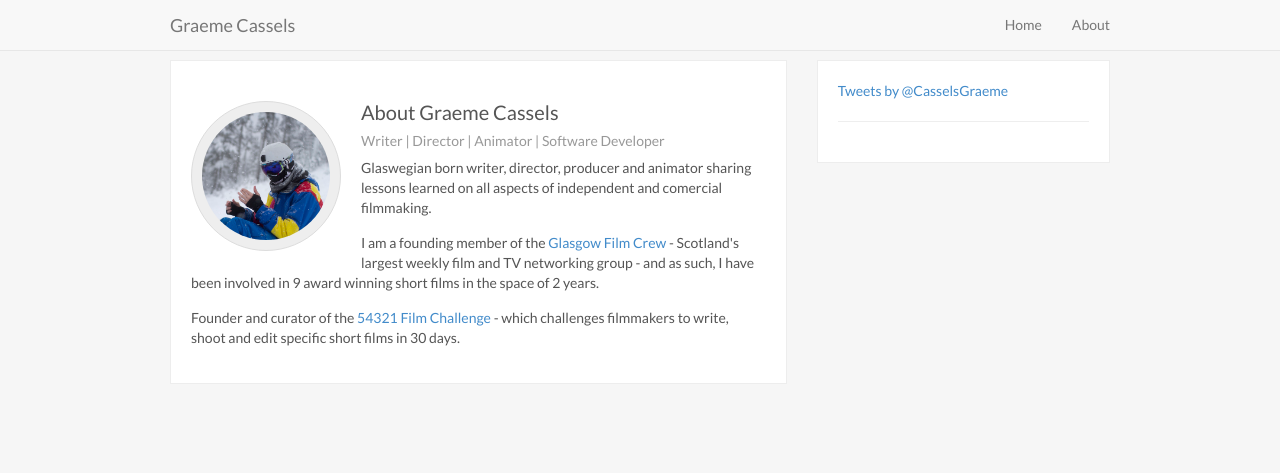
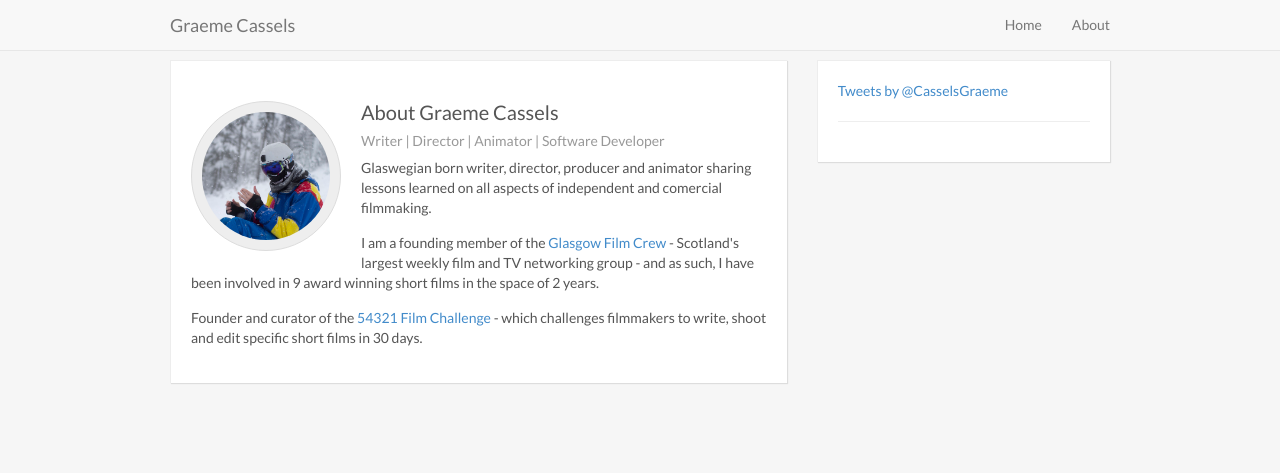
Before and after one commit to cassels/cassels.github.io, a Jekyll site: the page built from about/index.html, in a window 1280 px wide. Shown: the top 473 px of the page. Built offline with Jekyll 4.4.1, drawn with Linux system fonts in a browser that asks for light colours; comment, search, counter and statistics services are not loaded.

Commit message:
Update styles.scss

```diff
--- a/css/styles.scss
+++ b/css/styles.scss
@@ -125,6 +125,11 @@
 	padding: 20px;
 	border: 1px solid #ededed;
 	margin-bottom: 20px;
+	-webkit-box-shadow: 1px 1px 1px 0px rgba(50, 50, 50, 0.35);
+	-moz-box-shadow: 1px 1px 1px 0px rgba(50, 50, 50, 0.35);
+	box-shadow: 1px 1px 1px 0px rgba(0, 0, 0, 0.1);
+	border-right: none;
+	border-bottom: none;
 }
 
 em {
```
